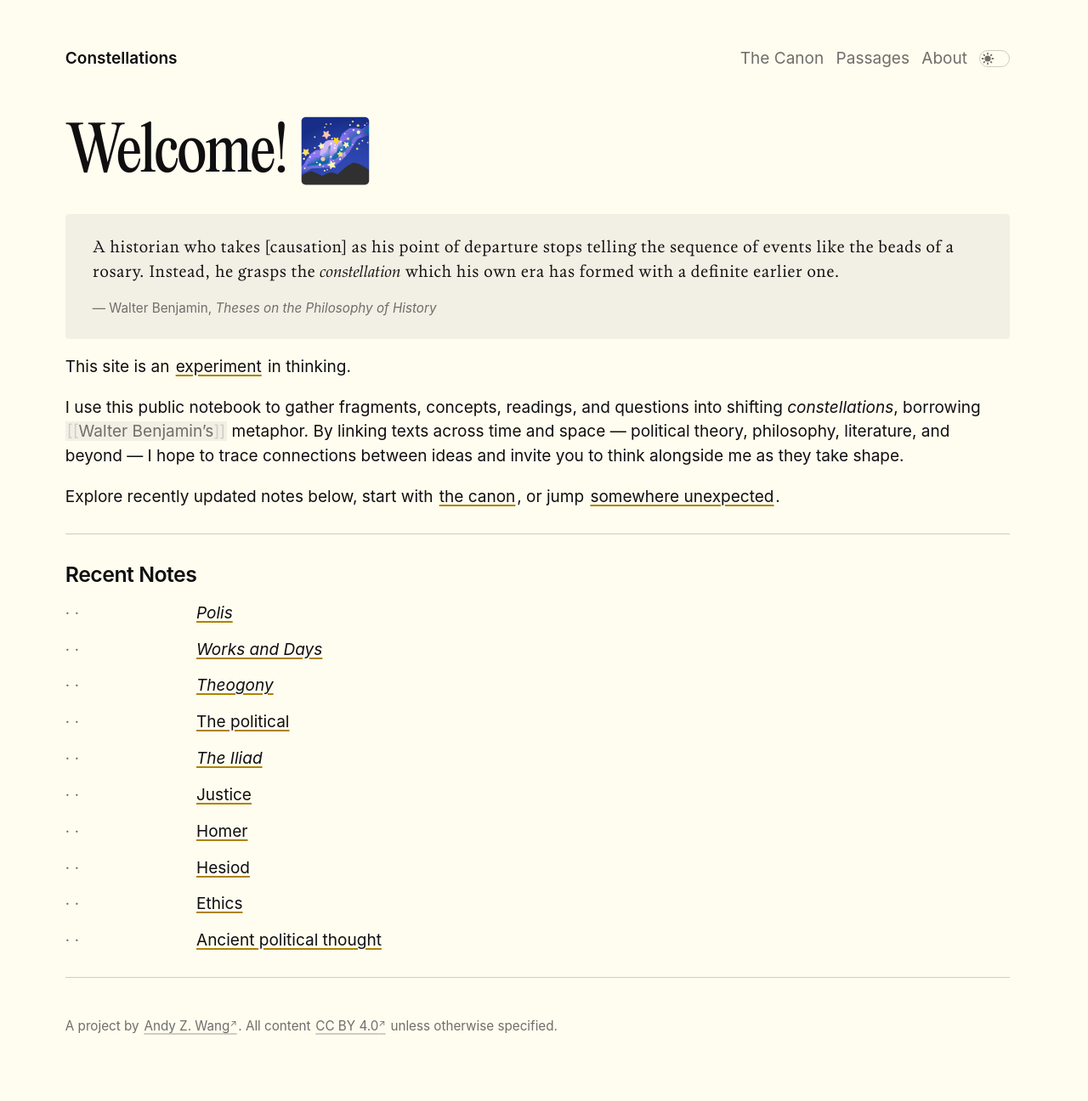
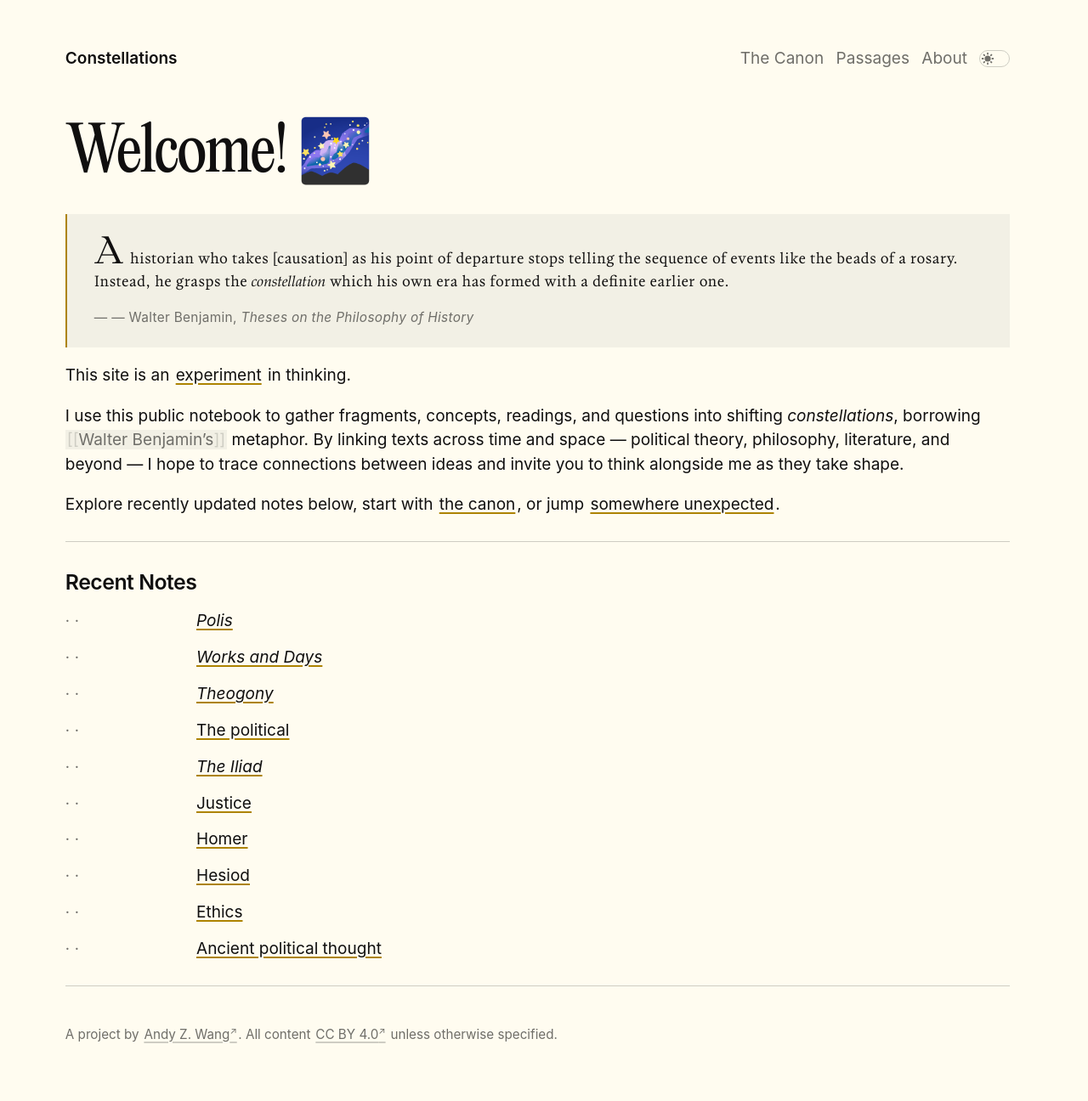
Before and after one commit to andyzwang/notes, a Jekyll site: the page built from _pages/index.md, in a window 1280 px wide. Shown: the whole page at 85% size. Built offline with Jekyll 4.4.1, drawn with Linux system fonts in a browser that asks for light colours; some web fonts are replaced.

Commit message:
Blockquote style

```diff
--- a/_sass/_quote.scss
+++ b/_sass/_quote.scss
@@ -1,15 +1,15 @@
 @use "variables" as *;
 
 blockquote {
-  padding: 1.5em;
-  margin: 0;
-  font-size: 1em;
-  // Pin the weight so quotes inside article content don't inherit the
-  // reading-copy Book weight (375) and render lighter than elsewhere.
-  font-weight: 375;
+  position: relative;
+  padding: 1.5em 1.75em;
+  margin: 2rem 0;
+  font-size: .92em;
+  font-weight: $weight-book;
+  font-family: $font-quote;
+
   background: var(--color-bg-soft);
-  border-radius: $border-radius;
-  font-family: $font-quote;
+  border-inline-start: 2px solid var(--color-yellow);
 
   p {
     margin: 0;
@@ -18,10 +18,28 @@ blockquote {
   cite {
     display: block;
     margin-top: 1rem;
-    font-size: 0.8em;
+    font-size: 0.88em;
     font-style: normal;
+    letter-spacing: 0.02em;
     color: var(--color-subtext);
-    font-family: $font-body;
+    font-family: $font-body-text;
+  }
+
+  cite::before {
+    content: "\2014\00a0";
+  }
+
+  a {
+    padding:0 !important;
+  }
+
+  p:first-of-type::first-letter {
+    font-size: 2.55em;
+    line-height: 0.82;
+    margin-block-start: 0.08em;
+    margin-inline-end: 0.07em;
+    font-family: $font-quote-display;
+    font-weight: $weight-regular;
   }
 }
 
@@ -29,13 +47,16 @@ blockquote.verse {
   padding-right: 3.5rem;
   counter-reset: line 1;
 
+  // Line numbers sit in the right margin, forming a quiet reference column.
+  // (A ruled divider was tried but collides with the wide book-numeral labels
+  // on the first line, e.g. "XVIII.499", so the numbers stand on their own.)
   p {
     position: relative;
 
     &::after {
       content: counter(line);
       position: absolute;
-      top: 0;
+      bottom: 0;
       right: -2.25rem;
       font-size: 0.75rem;
       color: var(--color-subtext);
@@ -53,10 +74,10 @@ blockquote.verse {
   }
 }
 
+// Epigraph pull-quote — shares the base treatment (warm wash, ochre rule,
+// quotation mark), just a touch roomier and with tighter vertical margins.
 .main-quote {
   margin-top: 1rem;
   margin-bottom: 1rem;
   padding: 1.5rem 2rem;
-  background: var(--color-bg-soft);
-  border-radius: $border-radius;
 }
```
